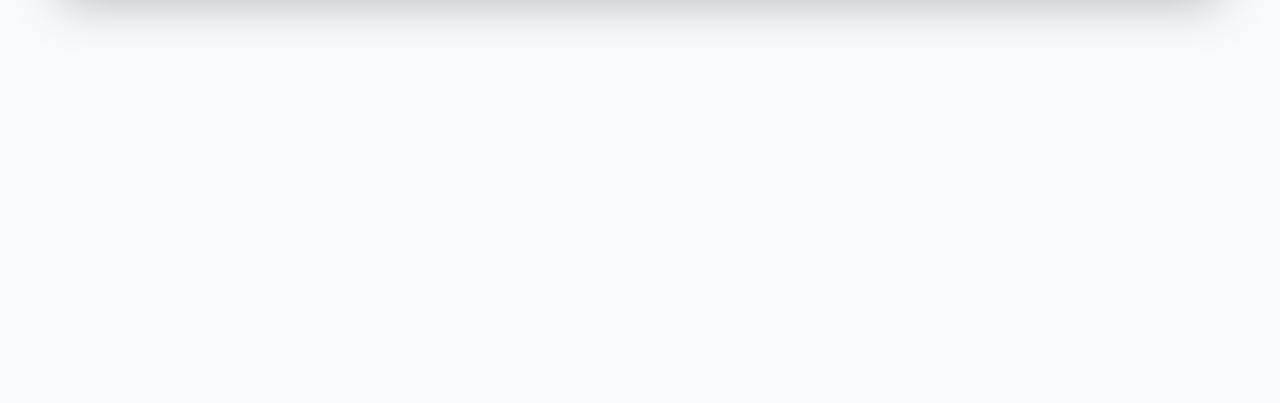
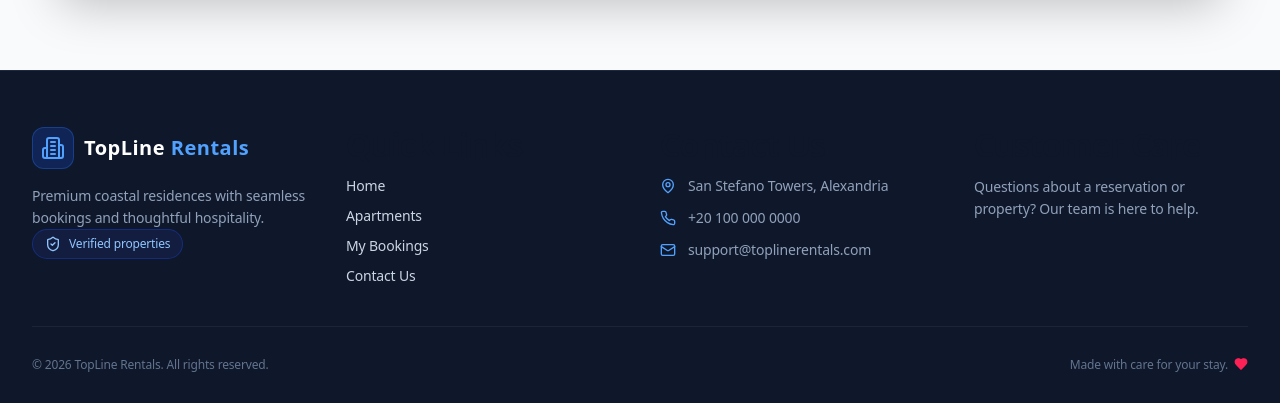
Before and after one commit to abdelgelil/top-line-rentals, a React (Vite) app in the folder client/Top Line/: page / in a window 1280 px wide. Shown: the part 1233-1636 px from the top of the page. Before the commit the page ends 1303 px from the top, so only its background shows below. Built offline with nearby package versions, Linux system fonts and the light colour scheme; no server answers.

Commit message:
feat: add localized stylish footer component

```diff
--- a/client/Top Line/src/i18n.js
+++ b/client/Top Line/src/i18n.js
@@ -229,6 +229,29 @@ const resources = {
   ar: { translation: { ...flatArabic, ...Object.fromEntries(Object.entries(homeKeys).map(([k,v]) => [k,flatArabic[v] || v])), nav: { home: 'الرئيسية', apartments: 'الشقق', myBookings: 'حجوزاتي', adminDashboard: 'لوحة الإدارة', addApartment: 'إضافة شقة', logout: 'تسجيل الخروج', language: 'اللغة', contact: 'اتصل بنا' }, common: { search: 'بحث', filter: 'تصفية', price: 'السعر', details: 'عرض التفاصيل', bookNow: 'احجز الآن', status: 'الحالة', actions: 'الإجراءات' } } }
 };
 
+resources.en.translation.footer = {
+  aboutText: 'Premium coastal residences with seamless bookings and thoughtful hospitality.',
+  verifiedProperties: 'Verified properties',
+  quickLinks: 'Quick Links',
+  contactUs: 'Contact Us',
+  address: 'San Stefano Towers, Alexandria',
+  support: 'Customer Care',
+  supportNote: 'Questions about a reservation or property? Our team is here to help.',
+  allRightsReserved: 'All rights reserved.',
+  craftedWith: 'Made with care for your stay.',
+};
+resources.ar.translation.footer = {
+  aboutText: 'إقامات ساحلية مميزة مع حجوزات سهلة وضيافة تهتم بكل التفاصيل.',
+  verifiedProperties: 'عقارات موثقة',
+  quickLinks: 'روابط سريعة',
+  contactUs: 'تواصل معنا',
+  address: 'أبراج سان ستيفانو، الإسكندرية',
+  support: 'خدمة العملاء',
+  supportNote: 'هل لديك سؤال عن حجز أو عقار؟ فريقنا هنا لمساعدتك.',
+  allRightsReserved: 'جميع الحقوق محفوظة.',
+  craftedWith: 'صُنع بعناية من أجل إقامتك.',
+};
+
 i18n.use(LanguageDetector).use(initReactI18next).init({
   resources,
   fallbackLng: 'en',
--- a/client/Top Line/src/source/components/common/ClientLayout.jsx
+++ b/client/Top Line/src/source/components/common/ClientLayout.jsx
@@ -5,6 +5,7 @@ import { useTranslation } from 'react-i18next';
 import { UserButton, useUser } from '@clerk/clerk-react';
 import { Menu, X, Building2, Calendar, Mail } from 'lucide-react';
 import { LanguageToggle } from './LanguageToggle';
+import Footer from './Footer';
 
 const ClientLayout = () => {
   const [isOpen, setIsOpen] = useState(false);
@@ -122,6 +123,7 @@ const ClientLayout = () => {
     <main className="flex-grow">
       <Outlet />
     </main>
+    <Footer />
     </div>
   );
 };
--- a/client/Top Line/src/source/components/common/Footer.jsx
+++ b/client/Top Line/src/source/components/common/Footer.jsx
@@ -1,71 +1,59 @@
-import i18n from "../../../i18n.js";
 import React from 'react';
 import { Link } from 'react-router-dom';
-import { Building2, Phone, Mail, MapPin, ShieldCheck, Heart } from 'lucide-react';
+import { useTranslation } from 'react-i18next';
+import { Building2, Mail, Phone, MapPin, ShieldCheck, Heart } from 'lucide-react';
 
-export const Footer = () => {
+const Footer = () => {
+  const { t, i18n } = useTranslation();
+  const isRtl = i18n.dir(i18n.resolvedLanguage || i18n.language) === 'rtl';
+
   return (
-    <footer className="mt-20 px-4 md:px-8 max-w-7xl mx-auto pb-10">
-      <div className="backdrop-blur-xl bg-white/20 dark:bg-slate-900/30 border border-white/30 dark:border-white/10 shadow-2xl rounded-3xl p-8 md:p-12 text-slate-700 dark:text-slate-300">
-        <div className="grid grid-cols-1 md:grid-cols-4 gap-8 mb-10">
-
-          {/* Brand & Bio */}
-          <div className="md:col-span-1 space-y-4">
-            <Link to="/" className="flex items-center gap-2 text-slate-900 dark:text-white font-bold text-xl tracking-tight">
-              <div className="p-2 rounded-xl bg-indigo-600/10 border border-indigo-500/20 text-indigo-600 dark:text-indigo-400">
-                <Building2 className="w-5 h-5" />
-              </div>
-              <span>{i18n.t("TopLine")}{' '}<span className="text-indigo-600 dark:text-indigo-400 font-light">{i18n.t("Rentals")}</span></span>
+    <footer dir={isRtl ? 'rtl' : 'ltr'} className="mt-auto border-t border-slate-800 bg-slate-900 pt-14 pb-8 text-slate-300 transition-colors duration-300">
+      <div className="mx-auto max-w-7xl px-4 sm:px-6 lg:px-8">
+        <div className="grid grid-cols-1 gap-10 border-b border-slate-800/80 pb-10 sm:grid-cols-2 lg:grid-cols-4">
+          <div className="space-y-4">
+            <Link to="/" className="flex w-fit items-center gap-2.5">
+              <span className="rounded-xl border border-blue-500/30 bg-blue-600/20 p-2 text-blue-400"><Building2 className="h-6 w-6" /></span>
+              <span className="text-xl font-bold tracking-wide text-white">TopLine <span className="text-blue-400">Rentals</span></span>
             </Link>
-            <p className="text-sm leading-relaxed opacity-80">{' '}{i18n.t("Premium coastal residences and luxury tower apartments with seamless booking and hospitality.")}{' '}</p>
+            <p className="max-w-sm text-sm leading-relaxed text-slate-400">{t('footer.aboutText')}</p>
+            <div className="flex w-fit items-center gap-2 rounded-full border border-blue-800/50 bg-blue-950/50 px-3 py-1.5 text-xs text-blue-300">
+              <ShieldCheck className="h-4 w-4" /> <span>{t('footer.verifiedProperties')}</span>
+            </div>
           </div>
 
-          {/* Quick Links */}
-          <div>
-            <h4 className="text-slate-900 dark:text-white font-semibold text-base mb-4">{i18n.t("Quick Links")}</h4>
+          <div className="space-y-4">
+            <h2 className="text-base font-semibold tracking-wide text-white">{t('footer.quickLinks')}</h2>
             <ul className="space-y-2.5 text-sm">
-              <li><Link to="/" className="hover:text-indigo-500 transition-colors">{i18n.t("Home Overview")}</Link></li>
-              <li><Link to="/apartments" className="hover:text-indigo-500 transition-colors">{i18n.t("Available Units")}</Link></li>
-              <li><Link to="/admin" className="hover:text-indigo-500 transition-colors">{i18n.t("Property Management")}</Link></li>
+              <li><Link className="transition-colors hover:text-blue-400" to="/">{t('nav.home')}</Link></li>
+              <li><Link className="transition-colors hover:text-blue-400" to="/apartments">{t('nav.apartments')}</Link></li>
+              <li><Link className="transition-colors hover:text-blue-400" to="/my-bookings">{t('nav.myBookings')}</Link></li>
+              <li><Link className="transition-colors hover:text-blue-400" to="/contact">{t('nav.contact')}</Link></li>
             </ul>
           </div>
 
-          {/* Guarantees */}
-          <div>
-            <h4 className="text-slate-900 dark:text-white font-semibold text-base mb-4">{i18n.t("Host Guarantee")}</h4>
-            <ul className="space-y-2.5 text-sm opacity-80">
-              <li className="flex items-center gap-2"><ShieldCheck className="w-4 h-4 text-emerald-500" />{' '}{i18n.t("Verified Listings")}</li>
-              <li className="flex items-center gap-2"><ShieldCheck className="w-4 h-4 text-emerald-500" />{' '}{i18n.t("Direct Owner Pricing")}</li>
-              <li className="flex items-center gap-2"><ShieldCheck className="w-4 h-4 text-emerald-500" />{' '}{i18n.t("Instant Reservation")}</li>
+          <div className="space-y-4">
+            <h2 className="text-base font-semibold tracking-wide text-white">{t('footer.contactUs')}</h2>
+            <ul className="space-y-3 text-sm text-slate-400">
+              <li className="flex items-center gap-3"><MapPin className="h-4 w-4 shrink-0 text-blue-400" /><span>{t('footer.address')}</span></li>
+              <li className="flex items-center gap-3"><Phone className="h-4 w-4 shrink-0 text-blue-400" /><a dir="ltr" href="tel:+201000000000" className="hover:text-blue-300">+20 100 000 0000</a></li>
+              <li className="flex items-center gap-3"><Mail className="h-4 w-4 shrink-0 text-blue-400" /><a href="mailto:support@toplinerentals.com" className="hover:text-blue-300">support@toplinerentals.com</a></li>
             </ul>
           </div>
 
-          {/* Contact Details */}
-          <div>
-            <h4 className="text-slate-900 dark:text-white font-semibold text-base mb-4">{i18n.t("Contact & Support")}</h4>
-            <div className="space-y-3 text-sm">
-              <div className="flex items-center gap-2.5 opacity-80">
-                <MapPin className="w-4 h-4 text-indigo-500 shrink-0" />
-                <span>{i18n.t("San Stefano Towers, Alexandria")}</span>
-              </div>
-              <div className="flex items-center gap-2.5 opacity-80">
-                <Phone className="w-4 h-4 text-indigo-500 shrink-0" />
-                <span>+20 100 000 0000</span>
-              </div>
-              <div className="flex items-center gap-2.5 opacity-80">
-                <Mail className="w-4 h-4 text-indigo-500 shrink-0" />
-                <span>{i18n.t("support@toplinerentals.com")}</span>
-              </div>
-            </div>
+          <div className="space-y-4">
+            <h2 className="text-base font-semibold tracking-wide text-white">{t('footer.support')}</h2>
+            <p className="text-sm leading-relaxed text-slate-400">{t('footer.supportNote')}</p>
           </div>
-
         </div>
 
-        <div className="pt-6 border-t border-white/20 dark:border-white/10 flex flex-col sm:flex-row items-center justify-between gap-4 text-xs opacity-70">
-          <p>© {new Date().getFullYear()}{' '}{i18n.t("TopLine Rentals. All rights reserved.")}</p>
-          <p className="flex items-center gap-1">{' '}{i18n.t("Engineered with")}{' '}<Heart className="w-3.5 h-3.5 text-rose-500 fill-rose-500" />{' '}{i18n.t("for luxury living")}{' '}</p>
+        <div className="flex flex-col items-center justify-between gap-4 pt-7 text-xs text-slate-500 sm:flex-row">
+          <p>© {new Date().getFullYear()} TopLine Rentals. {t('footer.allRightsReserved')}</p>
+          <p className="flex items-center gap-1.5">{t('footer.craftedWith')} <Heart className="inline h-3.5 w-3.5 fill-rose-500 text-rose-500" /></p>
         </div>
       </div>
     </footer>
   );
 };
+
+export default Footer;
```
